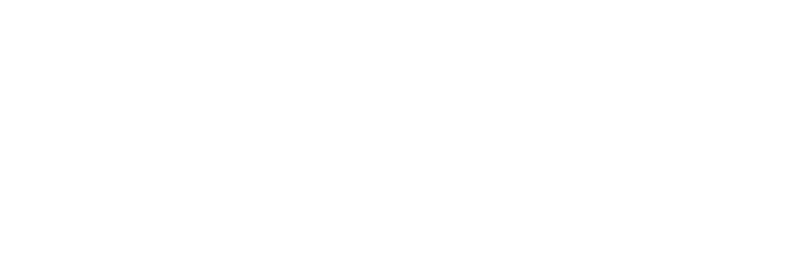
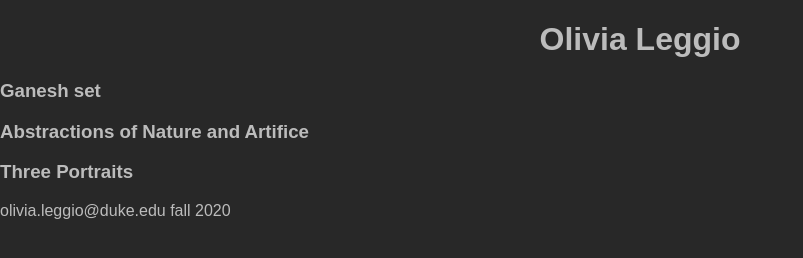
Before and after one commit to olivia-leggio/bw-final-gallery, a plain HTML site: page index.html in a window 1280 px wide. Shown: the whole page, without its empty margins (0-803 px from the left). Drawn offline with Linux system fonts and the light colour scheme.

Commit message:
basic outline and styles

```diff
--- a/index.html
+++ b/index.html
@@ -1,16 +1,50 @@
 <!DOCTYPE html>
 <html lang = "en">
 <head>
-    <link rel = "stylesheet" href = "/static/main.css">
-    <script type="text/javascript" src="/static/main.js"></script>
+    <link rel = "stylesheet" href = "static/main.css">
+    <script type="text/javascript" src="static/main.js"></script>
 
     <meta charset="UTF-8">
     <meta name="viewport" content="width=device-width, initial-scale=1.0">
 
     <title>Olivia Leggio BW Photography</title>
     <meta name = "author" content = "Olivia Leggio">
+    <meta name = "description" content = "final web gallery for DOCST115S, Intro to Black and White Photography">
 </head>
 <body>
+    <header>
+        <h1>Olivia Leggio</h1>
+    </header>
 
+    <section id = "set1">
+        <header>
+            <h3>Ganesh set</h3>
+        </header>
+        <div class = "images">
+            <!---->
+        </div>
+    </section>
+
+    <section id = "set2">
+        <header>
+            <h3>Abstractions of Nature and Artifice</h3>
+        </header>
+        <div class = "images">
+            <!---->
+        </div>
+    </section>
+
+    <section id = "set3">
+        <header>
+            <h3>Three Portraits</h3>
+        </header>
+        <div class = "images">
+            <!---->
+        </div>
+    </section>
+
+    <footer>
+        <p>olivia.leggio@duke.edu fall 2020</p>
+    </footer>
 </body>
 </html>
--- a/static/main.css
+++ b/static/main.css
@@ -0,0 +1,11 @@
+html, body {
+    background-color: #282828;
+    color: #bcbcbc;
+    margin: 0;
+    padding: 0;
+    font-family: sans-serif;
+}
+
+h1 {
+    text-align: center;
+}
```
Also changed, not shown: 2 other files.
